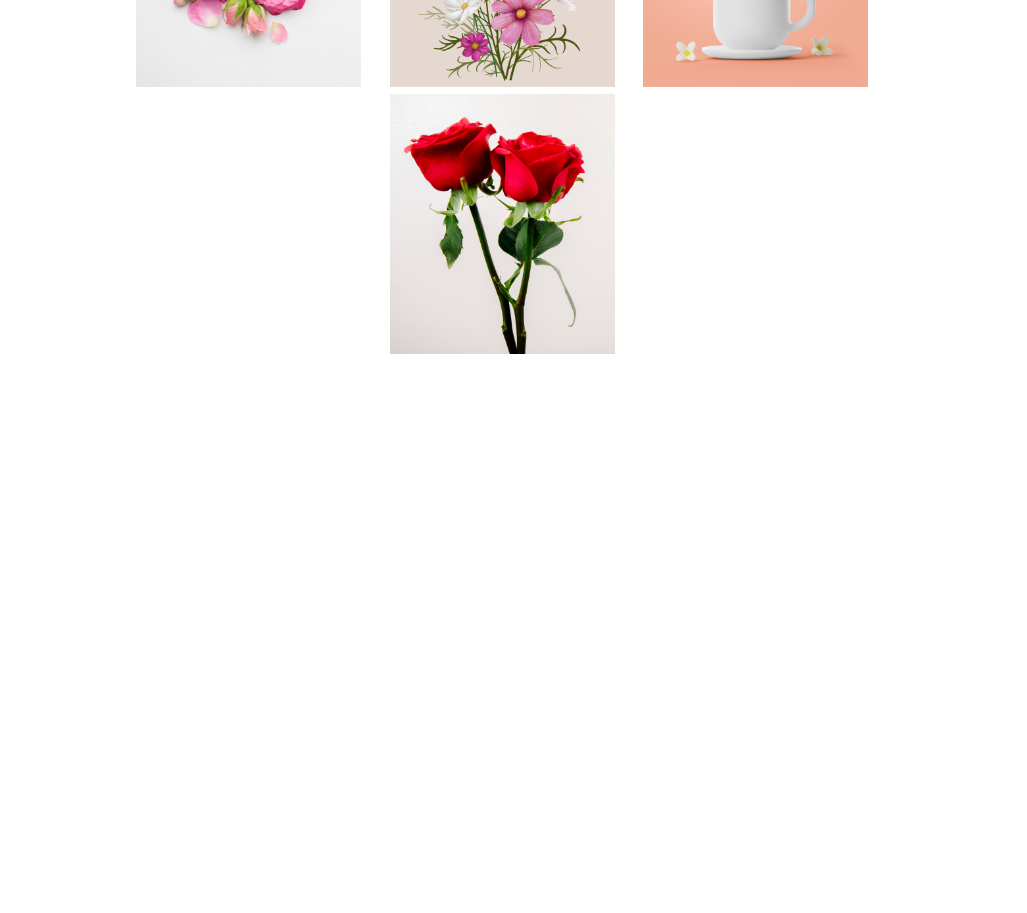
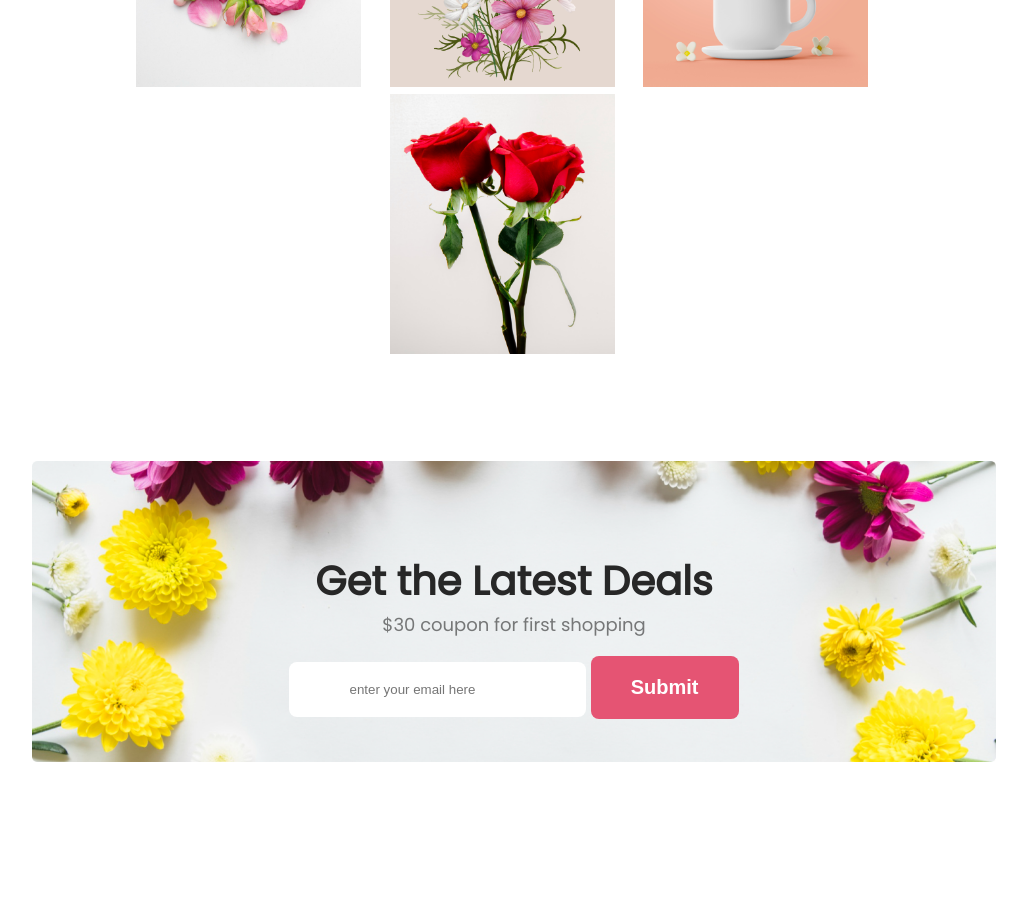
Before and after one commit to joytunnahar/my-new-flower-shop, a plain HTML site: page index.html in a window 1280 px wide. Shown: the part 2684-3597 px from the top of the page, without its empty margins (126-1153 px from the left). Before the commit the page ends 3145 px from the top, so only its background shows below. Drawn offline with Linux system fonts and the light colour scheme.

Commit message:
latest deals add

```diff
--- a/index.html
+++ b/index.html
@@ -89,6 +89,19 @@
                 <img src="Flower Asset/Rectangle 6.png" alt="">
             </div>
         </section>
+
+        <!-- latest deal section -->
+        <section class="latest-deals-container">
+            <div class="latest-deals">
+                <h3 class="section-title">Get the Latest Deals</h3>
+            <p class="latest-deals-description"> $30 coupon for first shopping </p>
+            <div class="input">
+                <input type="email" name="" id="email" placeholder="enter your email here">
+            <input class="shop-now-btn" type="submit" value="Submit">
+            </div>
+            </div>
+
+        </section>
     </main>
 </body>
 </html>
--- a/styles/style.css
+++ b/styles/style.css
@@ -146,3 +146,33 @@ span{
     margin-right: 24px;
 
 }
+
+/* latest deals section */
+.latest-deals-container{
+ background-image: url(../images/Rectangle\ 9.png);
+ background-size: contain;
+background-repeat: no-repeat;
+ height: 449px;
+ margin: 100px 150px ;
+}
+
+.latest-deals{
+   padding-top: 50px;
+}
+.latest-deals-description{
+    color: rgba(39, 39, 39, 0.60);
+    text-align: center;
+    font-size: 18px;
+    margin-top: 0;
+
+}
+.input{
+    text-align: center;
+
+}
+#email{
+    border-radius: 8px;
+    background: #FFF;
+    padding: 20px 60px;
+    border: 0;
+}
```
Also changed, not shown: images/Rectangle 9.png (renamed from Flower Asset/Rectangle 9.png).
